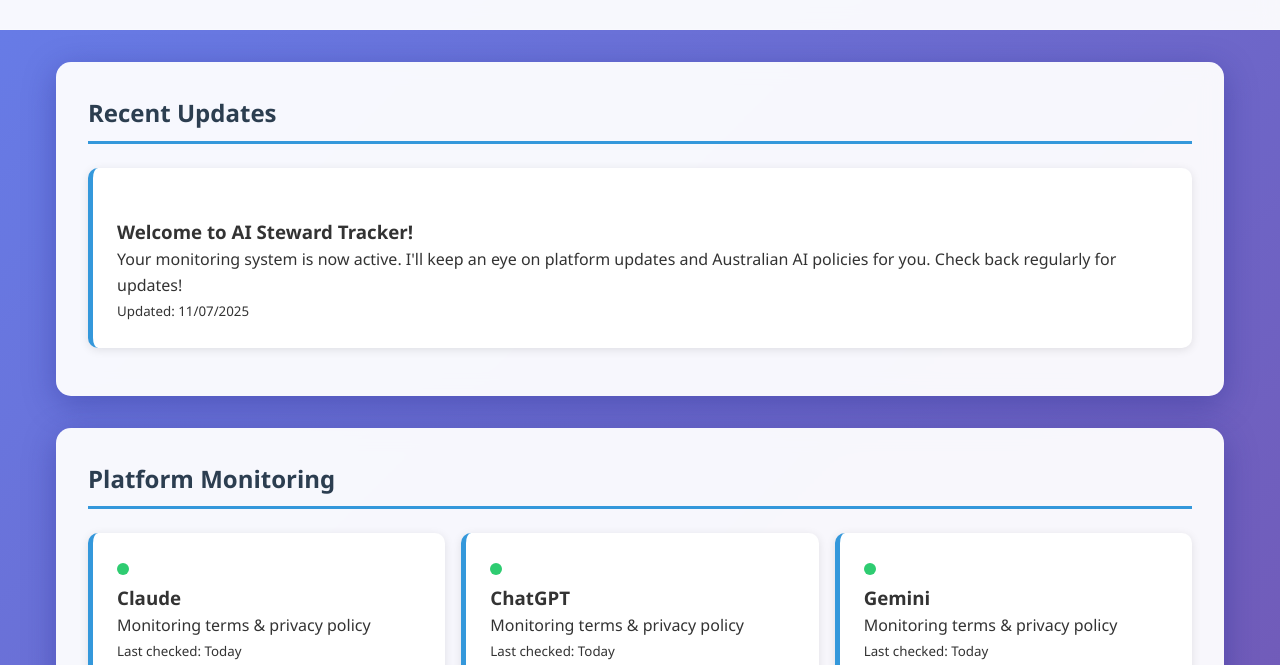
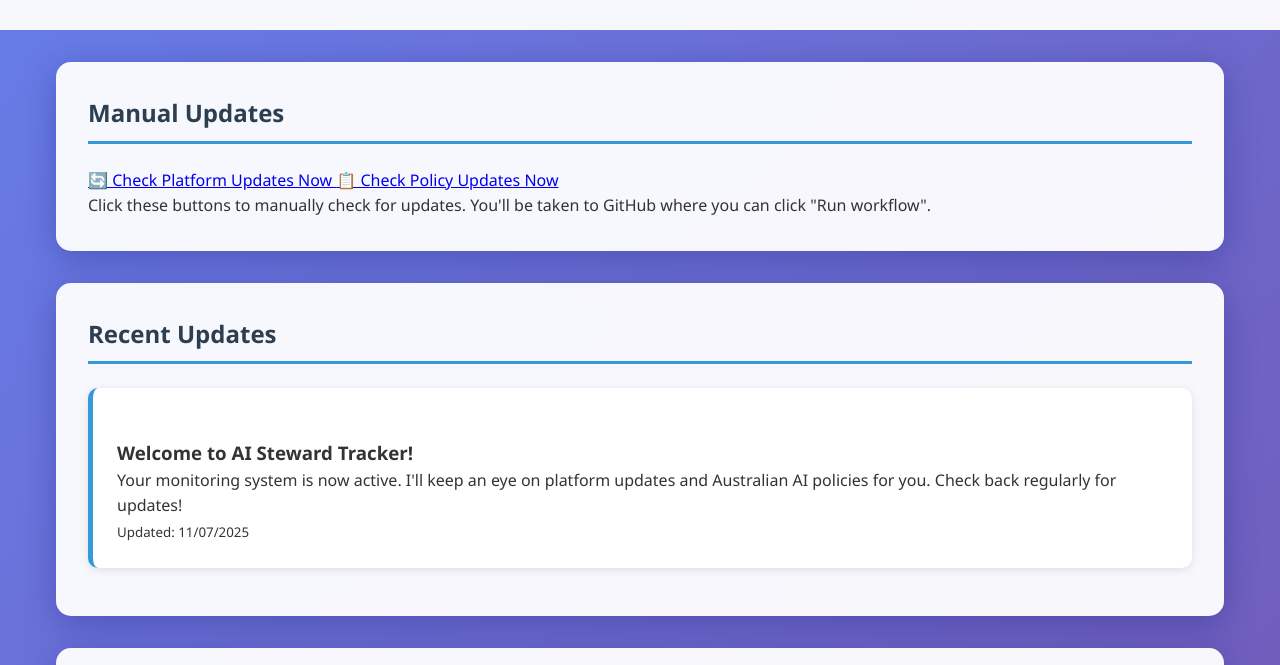
Before and after one commit to Thomas-Amann-IPAustralia/ai-steward-tracker, a plain HTML site: page index.html in a window 1280 px wide. Shown: the part 135-800 px from the top of the page. Drawn offline with Linux system fonts and the light colour scheme; no server answers.

Commit message:
Update index.html
Added manual initiation button

```diff
--- a/index.html
+++ b/index.html
@@ -13,6 +13,23 @@
     </header>
 
     <main>
+        <section id="manual-triggers">
+            <h2>Manual Updates</h2>
+            <div class="trigger-buttons">
+                <a href="https://github.com/YOUR-USERNAME/YOUR-REPOSITORY/actions/workflows/check-platforms.yml"
+                   target="_blank"
+                   class="trigger-btn platform-trigger">
+                    🔄 Check Platform Updates Now
+                </a>
+                <a href="https://github.com/YOUR-USERNAME/YOUR-REPOSITORY/actions/workflows/check-policies.yml"
+                   target="_blank"
+                   class="trigger-btn policy-trigger">
+                    📋 Check Policy Updates Now
+                </a>
+            </div>
+            <p class="trigger-help">Click these buttons to manually check for updates. You'll be taken to GitHub where you can click "Run workflow".</p>
+        </section>
+
         <section id="recent-updates">
             <h2>Recent Updates</h2>
             <div id="updates-container"></div>
```
